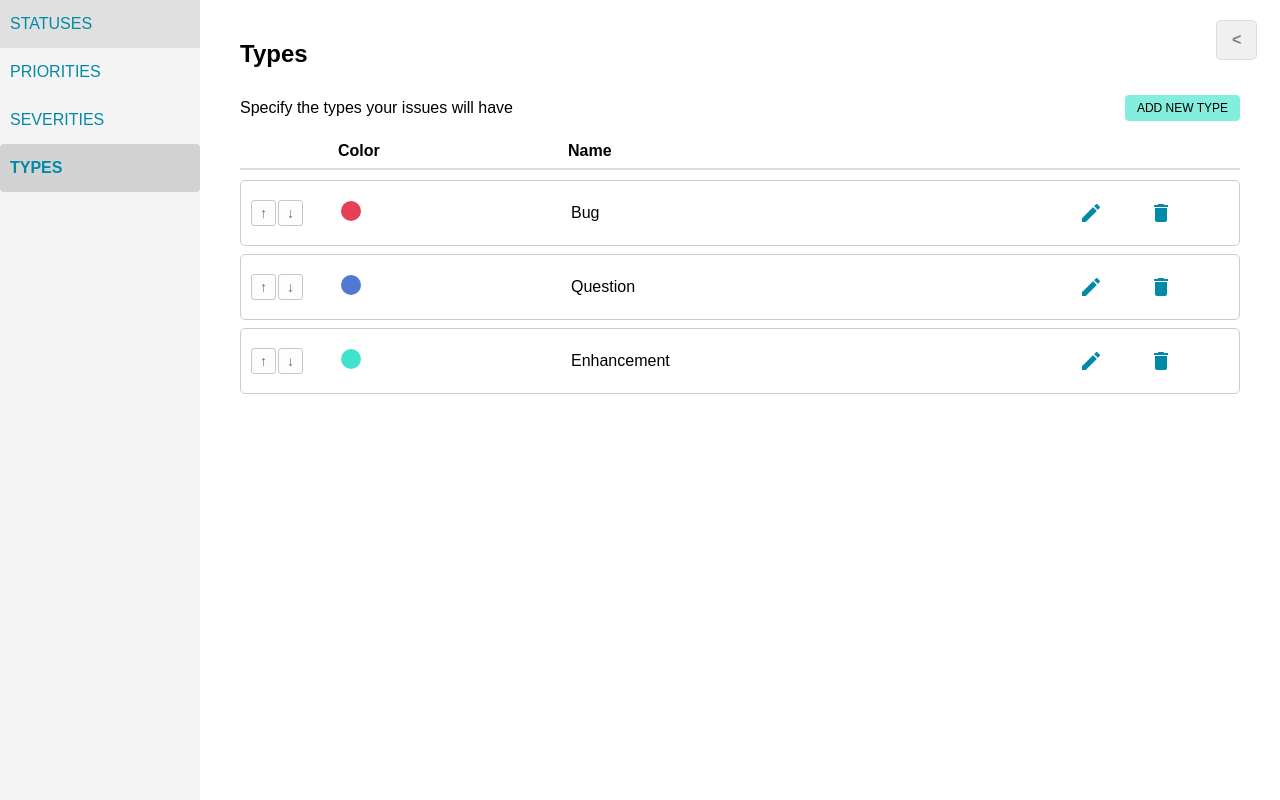
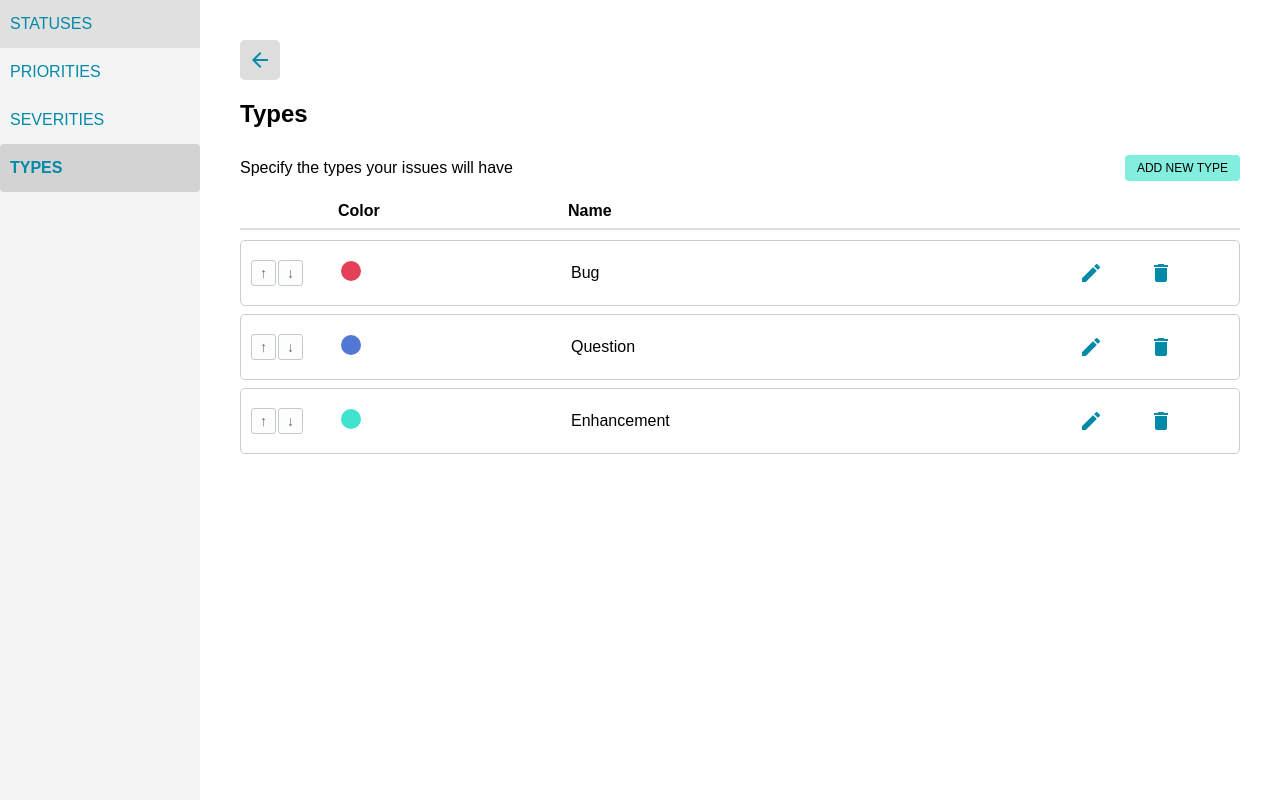
Before and after one commit to it22b-ASW-Project/Boreal-forest, a Django app: page /settings/types/ in a window 1280 px wide. Run offline with Django 5.2, Linux system fonts and the light colour scheme; data comes from the database, SQL or seed files in the repository; both versions use the stored data as it was after the commit.

Commit message:
Botones de back igualados y algunos arreglos más

```diff
--- a/homepage/forms.py
+++ b/homepage/forms.py
@@ -4,7 +4,7 @@ from .models import Priority, Type, Severity, Status, Comments, UserProfile
 
 class EditParamsForm(forms.Form):
     priority = forms.ModelChoiceField(
-        queryset=Priority.objects.all(),  # Debe ser un queryset de objetos
+        queryset=Priority.objects.all(),
         required=True,
         empty_label=None,
         widget=forms.Select(attrs={"onchange": "this.form.submit();", "class": "form-style"})
--- a/homepage/templates/createIssue.html
+++ b/homepage/templates/createIssue.html
@@ -6,11 +6,14 @@
     <meta charset="UTF-8">
     <title>New Issue</title>
     <link rel="stylesheet" href="{% static 'css/create_issue.css' %}">
+    <link rel="stylesheet" href="https://fonts.googleapis.com/icon?family=Material+Icons">
 </head>
 
 <body>
     <div class="container">
-        <a href="/issues" class="back-button">&lt;</a>
+        <a href="/issues" class="back-button">
+            <i class="material-icons">arrow_back</i>
+        </a>
         <h1>New Issue</h1>
         <form action="" method="POST" enctype="multipart/form-data">
             {% csrf_token %}
--- a/homepage/templates/issueDetail.html
+++ b/homepage/templates/issueDetail.html
@@ -108,9 +108,6 @@
                     <form method="POST" enctype="multipart/form-data">
                         {% csrf_token %}
                         <input type="file" name="new_attachments" id="file-upload" multiple>
-                            <!--<label for="file-upload">
-                                <i class="material-icons">upload_file</i>
-                            </label>-->
                         <input type="text" name="attachment_description" placeholder="Description (optional)">
                         <button type="submit" name="upload_attachment" value="true">Upload</button>
                     </form>
--- a/homepage/templates/priorities.html
+++ b/homepage/templates/priorities.html
@@ -4,6 +4,10 @@
 <div class="container">
 
     <!--Para mostrar mensajes informativos-->
+    <div class="top-page">
+        <a href="/issues" class="back-button">
+            <i class="material-icons">arrow_back</i>
+        </a>
         {% if request.path == '/settings/priorities/' %}
         {% if messages %}
             <div class="messages">
@@ -15,6 +19,7 @@
             </div>
         {% endif %}
         {% endif %}
+    </div>
 
     <div class="section-header">
         <div class="section-title">Priorities</div>
--- a/homepage/templates/settings.html
+++ b/homepage/templates/settings.html
@@ -17,7 +17,6 @@
     </ul>
 
     <div class="content">
-        <a href="/issues" class="back-button">&lt;</a>
         {% block content %}
         {% endblock %}
     </div>
--- a/homepage/templates/severities.html
+++ b/homepage/templates/severities.html
@@ -4,6 +4,10 @@
 <div class="container">
 
     <!--Para mostrar mensajes informativos-->
+    <div class="top-page">
+        <a href="/issues" class="back-button">
+            <i class="material-icons">arrow_back</i>
+        </a>
         {% if request.path == '/settings/severities/' %}
         {% if messages %}
             <div class="messages">
@@ -15,6 +19,7 @@
             </div>
         {% endif %}
         {% endif %}
+    </div>
 
     <div class="section-header">
         <div class="section-title">Severities</div>
--- a/homepage/templates/statuses.html
+++ b/homepage/templates/statuses.html
@@ -4,6 +4,10 @@
 <div class="container">
 
     <!--Para mostrar mensajes informativos-->
+    <div class="top-page">
+        <a href="/issues" class="back-button">
+            <i class="material-icons">arrow_back</i>
+        </a>
         {% if request.path == '/settings/statuses/' %}
         {% if messages %}
             <div class="messages">
@@ -15,6 +19,7 @@
             </div>
         {% endif %}
         {% endif %}
+    </div>
 
     <div class="section-header">
         <div class="section-title">Statuses</div>
--- a/homepage/templates/types.html
+++ b/homepage/templates/types.html
@@ -4,6 +4,10 @@
 <div class="container">
 
     <!--Para mostrar mensajes informativos-->
+    <div class="top-page">
+        <a href="/issues" class="back-button">
+            <i class="material-icons">arrow_back</i>
+        </a>
         {% if request.path == '/settings/types/' %}
         {% if messages %}
             <div class="messages">
@@ -15,6 +19,7 @@
             </div>
         {% endif %}
         {% endif %}
+    </div>
 
     <div class="section-header">
         <div class="section-title">Types</div>
--- a/homepage/templates/user_profile.html
+++ b/homepage/templates/user_profile.html
@@ -6,11 +6,14 @@
     <meta name="viewport" content="width=device-width, initial-scale=1.0">
     <title>User Profile</title>
     <link rel="stylesheet" href="{% static 'css/user.css' %}">
+    <link rel="stylesheet" href="https://fonts.googleapis.com/icon?family=Material+Icons">
 </head>
 <body>
 
     <div class="container">
-        <a href="/issues" class="back-button">&lt;</a>
+        <a href="/issues" class="back-button">
+            <i class="material-icons">arrow_back</i>
+        </a>
         <!-- Sidebar -->
         <div class="profile-sidebar">
             <img src="{% static 'img/default-profile.png' %}" alt="Profile Picture">
--- a/homepage/views.py
+++ b/homepage/views.py
@@ -37,7 +37,7 @@ def showAllIssues(request):
         form = BulkIssueForm(request.POST)
         if form.is_valid():
             crearIssues(request, form)
-            return redirect("/issues")  # Cambia a tu vista/listado real
+            return redirect("/issues")
     else:
         form = BulkIssueForm()
 
@@ -78,7 +78,7 @@ def createIssue(request):
             severity=severity,
             status=status,
             deadline=deadline or None,
-            created_by= SocialAccount.objects.filter(user=request.user, provider="google").first()  # Asignar el usuario que crea el issue
+            created_by= SocialAccount.objects.filter(user=request.user, provider="google").first()
         )
         new_issue.save()
 
@@ -95,7 +95,7 @@ def createIssue(request):
             )
             attachment.save()
 
-        return redirect('/issues')  # Redirige a la página principal
+        return redirect('/issues')
 
     # Obtener datos para los selectores
     priorities = Priority.objects.all()
@@ -152,7 +152,7 @@ def issueDetail(request, id):
         elif 'subject' in request.POST:
             issue.subject = request.POST.get("subject", issue.subject)
             issue.save()
-            return redirect(reverse("issueDetail", args=[issue.id])) # Redirige a la misma página
+            return redirect(reverse("issueDetail", args=[issue.id]))
 
         elif 'description' in request.POST:
             issue.description = request.POST.get("description", issue.description)
@@ -161,7 +161,6 @@ def issueDetail(request, id):
 
         elif 'deadline' in request.POST:
             deadline = request.POST.get("deadline", "")
-            # Si se deja en blanco, establecemos a None
             issue.deadline = deadline if deadline else None
             issue.save()
             return redirect(reverse("issueDetail", args=[issue.id]))
@@ -295,8 +294,8 @@ def user_settings(request):
 def user_profile(request, id):
     user = SocialAccount.objects.get(id=id)
     profile, created = UserProfile.objects.get_or_create(user_id=id)
-    active_tab = request.GET.get('tab', 'assigned-issues')  # Tab activo por defecto
-    sort_by = request.GET.get('sort_by', '-modified_at')  # Por defecto, ordenar por 'modified'
+    active_tab = request.GET.get('tab', 'assigned-issues')
+    sort_by = request.GET.get('sort_by', '-modified_at')
     edit_bio = request.GET.get('edit_bio', 'false') == 'true'
 
     valid_sort_fields = ['type__position', 'severity__position', 'priority__position', 'status__position', 'modified_at']
@@ -312,7 +311,7 @@ def user_profile(request, id):
         if form.is_valid():
             profile.bio = form.cleaned_data['bio']
             form.save()
-            return redirect('user_profile', id=id)  # Redirige a la misma página después de guardar
+            return redirect('user_profile', id=id)
     else:
         form = EditBioForm(instance=profile)
 
@@ -352,7 +351,7 @@ def priorities_settings(request):
 
             if "write a name for the new element" not in priority_name.lower():
                 messages.success(request, f'Priority "{priority_name}" succesfully deleted')
-            return redirect('priorities')  # Redirecciona de vuelta a la misma página
+            return redirect('priorities')
 
         elif action == 'add_new':
             max_position = priorities.aggregate(Max('position'))['position__max'] or 0
@@ -361,7 +360,7 @@ def priorities_settings(request):
             if not Priority.objects.filter(name=new_name).exists():
                 Priority.objects.create(
                     name="Write a name for the new element",
-                    color="#808080", #gris por defecto
+                    color="#808080",
                     position=max_position + 1
                 )
 
@@ -429,7 +428,7 @@ def priorities_settings(request):
                     next_priority.save()
             print("Moved down")
 
-        return redirect("priorities")  # Redirigir después de la acción
+        return redirect("priorities")
 
     return render(request, 'priorities.html', {'priorities': priorities})
 
@@ -448,7 +447,7 @@ def statuses_settings(request):
 
             if "write a name for the new element" not in status_name.lower():
                 messages.success(request, f'Status "{status_name}" succesfully deleted')
-            return redirect('statuses')  # Redirecciona de vuelta a la misma página
+            return redirect('statuses')
 
         elif action == 'add_new':
             max_position = statuses.aggregate(Max('position'))['position__max'] or 0
@@ -457,7 +456,7 @@ def statuses_settings(request):
             if not Status.objects.filter(name=new_name).exists():
                 Status.objects.create(
                     name="Write a name for the new element",
-                    color="#808080", #gris por defecto
+                    color="#808080",
                     position=max_position + 1
                 )
 
@@ -525,7 +524,7 @@ def statuses_settings(request):
                     next_status.save()
             print("Moved down")
 
-        return redirect("statuses")  # Redirigir después de la acción
+        return redirect("statuses")
 
     return render(request, 'statuses.html', {'statuses': statuses})
 
@@ -543,7 +542,7 @@ def severities_settings(request):
 
             if "write a name for the new element" not in severity_name.lower():
                 messages.success(request, f'Status "{severity_name}" succesfully deleted')
-            return redirect('severities')  # Redirecciona de vuelta a la misma página
+            return redirect('severities')
 
         elif action == 'add_new':
             max_position = severities.aggregate(Max('position'))['position__max'] or 0
@@ -552,7 +551,7 @@ def severities_settings(request):
             if not Severity.objects.filter(name=new_name).exists():
                 Severity.objects.create(
                     name="Write a name for the new element",
-                    color="#808080", #gris por defecto
+                    color="#808080",
                     position=max_position + 1
                 )
 
@@ -620,7 +619,7 @@ def severities_settings(request):
                     next_severity.save()
             print("Moved down")
 
-        return redirect("severities")  # Redirigir después de la acción
+        return redirect("severities")
 
     return render(request, 'severities.html', {'severities': severities})
 
@@ -638,7 +637,7 @@ def types_settings(request):
 
             if "write a name for the new element" not in type_name.lower():
                 messages.success(request, f'Type "{type_name}" succesfully deleted')
-            return redirect('types')  # Redirecciona de vuelta a la misma página
+            return redirect('types')
 
         elif action == 'add_new':
             max_position = types.aggregate(Max('position'))['position__max'] or 0
@@ -647,7 +646,7 @@ def types_settings(request):
             if not Type.objects.filter(name=new_name).exists():
                 Type.objects.create(
                     name="Write a name for the new element",
-                    color="#808080", #gris por defecto
+                    color="#808080",
                     position=max_position + 1
                 )
 
@@ -715,7 +714,7 @@ def types_settings(request):
                     next_type.save()
             print("Moved down")
 
-        return redirect("types")  # Redirigir después de la acción
+        return redirect("types")
 
     return render(request, 'types.html', {'types': types})
 
@@ -796,12 +795,8 @@ def confirm_delete_type(request):
     if request.method == 'POST':
         new_type_id = request.POST.get('new_type_id')
         new_type = get_object_or_404(Type, name=new_type_id)
-
-        # Cambiar issues a la nueva prioridad
         issues = Issue.objects.filter(type=type_to_delete)
         issues.update(type=new_type)
-
-        # Eliminar la prioridad
         type_to_delete.delete()
 
         messages.success(request, f'Type "{type_name}" deleted and issues changed to  "{new_type.name}".')
--- a/static/css/issueDetail.css
+++ b/static/css/issueDetail.css
@@ -1,7 +1,3 @@
-/* {
-    outline: orangered solid 1px;
-}*/
-
 body {
     font-family: Arial, sans-serif;
     margin: 0;
@@ -44,7 +40,7 @@ form button:hover {
 .separator {
     display: block;
     border: none;
-    border-top: 1px solid #ddd; /* Usa un color fuerte para pruebas */
+    border-top: 1px solid #ddd;
     margin: 20px 0;
     height: 0;
     opacity: 1;
--- a/static/css/login.css
+++ b/static/css/login.css
@@ -1,7 +1,3 @@
-* {
-    outline: crimson;
-}
-
 html, body {
     height: 100%;
     margin: 0;
--- a/static/css/settings.css
+++ b/static/css/settings.css
@@ -4,6 +4,18 @@ body {
     display: flex;
     height: 100vh;
     font-family: Arial, sans-serif;
+}
+
+.material-icons {
+    color: #2596be;
+    flex-shrink: 0;
+    transition: 0.3s;
+    vertical-align: middle;
+}
+
+.material-icons:hover {
+    cursor: pointer;
+    color: #333;
 }
 
 /* Sidebar */
@@ -79,6 +91,7 @@ body {
     cursor: pointer;
     color: #143645;
 }
+
 form button {
     background-color: transparent;
     color: black;
@@ -190,8 +203,8 @@ form button:hover {
 /* Estilo para los botones */
 .move-buttons {
     display: flex;
-    justify-content: flex-start; /* Alinea los botones a la izquierda */
-    gap: 2px; /* Espacio entre los botones */
+    justify-content: flex-start;
+    gap: 2px;
 }
 
 .move-buttons button {
@@ -206,28 +219,24 @@ form button:hover {
 }
 
 .move-buttons button:hover {
-    background-color: #d1d0cc;  /* Cambio de color en hover */
-    transform: scale(1.05);     /* Ligera ampliación al pasar el mouse */
+    background-color: #d1d0cc;
+    transform: scale(1.05);
 }
 
 .move-buttons button:active {
-    transform: scale(0.95);     /* Pequeña animación al hacer clic */
+    transform: scale(0.95);
 }
 
 .move-buttons form {
     margin: 0;
 }
 
-
-/* Estilo para los mensajes de éxito */
-.messages {
-    margin-bottom: 15px;
-}
-
 .message {
     padding: 10px 15px;
     border-radius: 4px;
+    flex-grow: 1;
     font-weight: bold;
+    margin-right: 20px;
 }
 
 .message.success {
@@ -238,9 +247,8 @@ form button:hover {
 
 /* Estilo para el mensaje */
 .messages {
-    min-height: 60px; /* Ajusta este valor según el tamaño de los mensajes */
-    transition: height 0.3s ease; /* Para una animación suave al desaparecer */
-    overflow: hidden; /* Para que no se desborden */
+    transition: height 0.3s ease;
+    overflow: hidden;
 }
 
 .messages.empty {
@@ -272,7 +280,6 @@ form button:hover {
     display: inline-block;
 }
 
-/* Para navegadores WebKit (Chrome, Edge, Safari) */
 .color-picker-input::-webkit-color-swatch-wrapper {
     padding: 0;
     border: none;
@@ -299,32 +306,65 @@ input[type="color"] {
 }
 
 .back-button {
-    position: absolute;
-    top: 900px;
-    left: 20px;
-    padding: 10px 15px;
-    background-color: #f0f0f0;
-    color: grey;
+    display: flex;
     text-decoration: none;
-    border: 1px solid #ddd;
     border-radius: 5px;
+    cursor: pointer;
+    color: #0099cc;
+    border: none;
+    background-color: #ddd;
+    padding: 8px 8px;
+    transition: 0.3s;
+    margin-right: 20px;
+}
+
+.top-page {
+    display: flex;
+    align-items: center;
+    margin-bottom: 20px;
+    width: 100%;
+}
+
+.delete-popup {
+    position: fixed;
+    top: 0;
+    left: 0;
+    width: 100vw;
+    height: 100vh;
+    background: rgba(0, 0, 0, 0.5);
+    display: none;
+    justify-content: center;
+    align-items: center;
+    z-index: 9999;
+}
+
+.delete-popup form {
+    background: white;
+    padding: 2rem;
+    border-radius: 10px;
+    box-shadow: 0 0 10px rgba(0,0,0,0.3);
+    text-align: center;
+}
+
+.delete-popup form button {
+    margin-top: 10px;
+    padding: 0.5rem 1rem;
+    background-color: #2596be;
+    color: white;
+    border: none;
+    border-radius: 5px;
+    cursor: pointer;
+    transition: 0.3s;
+}
+
+.delete-popup form button:hover {
+    background-color: #1a7a9c;
+}
+
+.delete-popup form p {
+    margin: 0;
     font-size: 16px;
+    color: #333;
     font-weight: bold;
-    cursor: pointer;
-    z-index: 10;
+    margin-bottom: 1rem;
 }
-.back-button {
-    position: absolute;
-    top: 20px;
-    left: 95%;
-    padding: 10px 15px;
-    background-color: #f0f0f0;
-    color: grey;
-    text-decoration: none;
-    border: 1px solid #ddd;
-    border-radius: 5px;
-    font-size: 16px;
-    font-weight: bold;
-    cursor: pointer;
-    z-index: 10;
-}
--- a/static/css/showIssues.css
+++ b/static/css/showIssues.css
@@ -167,7 +167,7 @@ a:hover {
 
 #filterForm {
     display: flex;
-    flex-wrap: wrap; /* O usa nowrap si no quieres que se bajen */
+    flex-wrap: wrap;
     gap: 10px;
     align-items: center;
     justify-content: flex-start;
@@ -193,8 +193,8 @@ a:hover {
     left: 0;
     width: 100vw;
     height: 100vh;
-    background: rgba(0, 0, 0, 0.5); /* Fondo oscuro semitransparente */
-    display: none; /* Oculto por defecto */
+    background: rgba(0, 0, 0, 0.5);
+    display: none;
     justify-content: center;
     align-items: center;
     z-index: 9999;
```
Also changed, not shown: homepage/filters.py (+2 -5 lines), homepage/models.py (+5 -5 lines), static/css/create_issue.css (+26 -12 lines), static/css/user.css (+27 -13 lines), boreal_forest.sqlite3, homepage/templates/showAllIssues.html (indentation only). Lines whose indentation alone changed are shown as unchanged.
